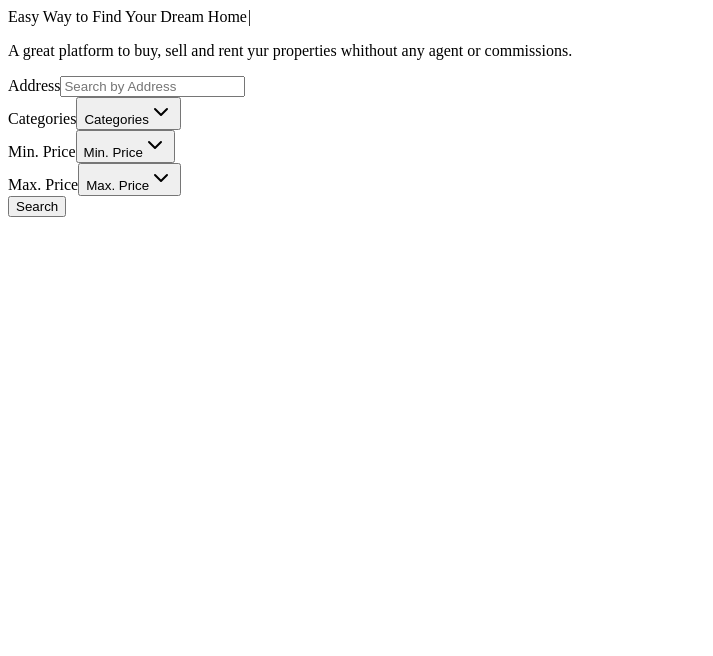
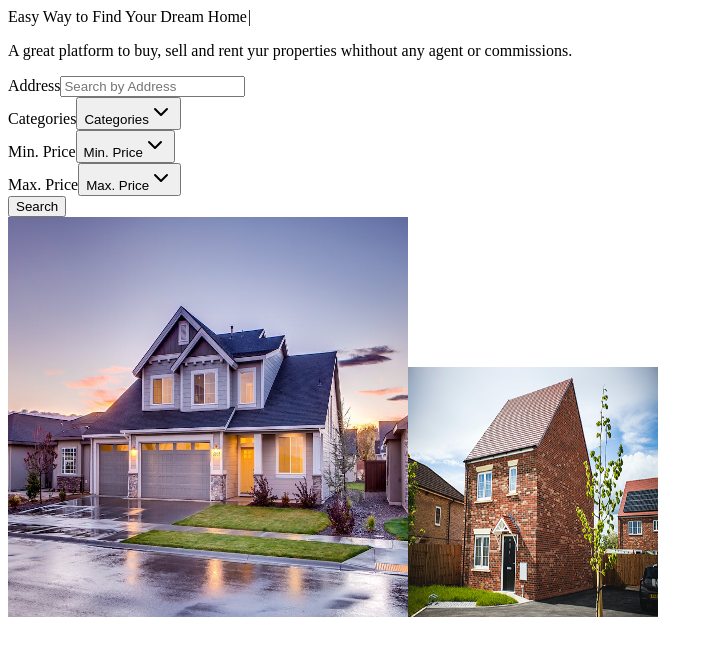
Before and after one commit to MiladJoodi/Responsive_Real_E-State_Website, a Next.js app: page / in a window 1280 px wide. Shown: the top 656 px of the page, without its empty margins (0-713 px from the left). Built offline with nearby package versions, Linux system fonts and the light colour scheme.

Commit message:
Ourstory start

```diff
--- a/app/page.tsx
+++ b/app/page.tsx
@@ -1,10 +1,12 @@
 import Hero from "@/components/Hero";
+import OurStory from "@/components/OurStory";
 import Image from "next/image";
 
 export default function Home() {
   return (
     <>
      <Hero />
+     <OurStory />
     </>
   );
 }
--- /dev/null
+++ b/components/OurStory.tsx
@@ -0,0 +1,28 @@
+import Image from "next/image";
+
+const OurStory = () => {
+    return (
+        <div className="container pt-20 pb-32 grid lg:grid-cols-2 gap-10">
+            <div>
+                <div>
+                    <Image
+                    src="/home.jpg"
+                    alt="a picture of room"
+                    width={400}
+                    height={400}
+                    className="object-cover"
+                    />
+                    <Image
+                    src="/image-2.jpg"
+                    alt="a picture of room"
+                    width={250}
+                    height={250}
+                    className="absolute top-1/2 left-1/2 border-4 object-cover hidden lg:block"
+                    />
+                </div>
+            </div>
+        </div>
+    );
+}
+
+export default OurStory;
```
